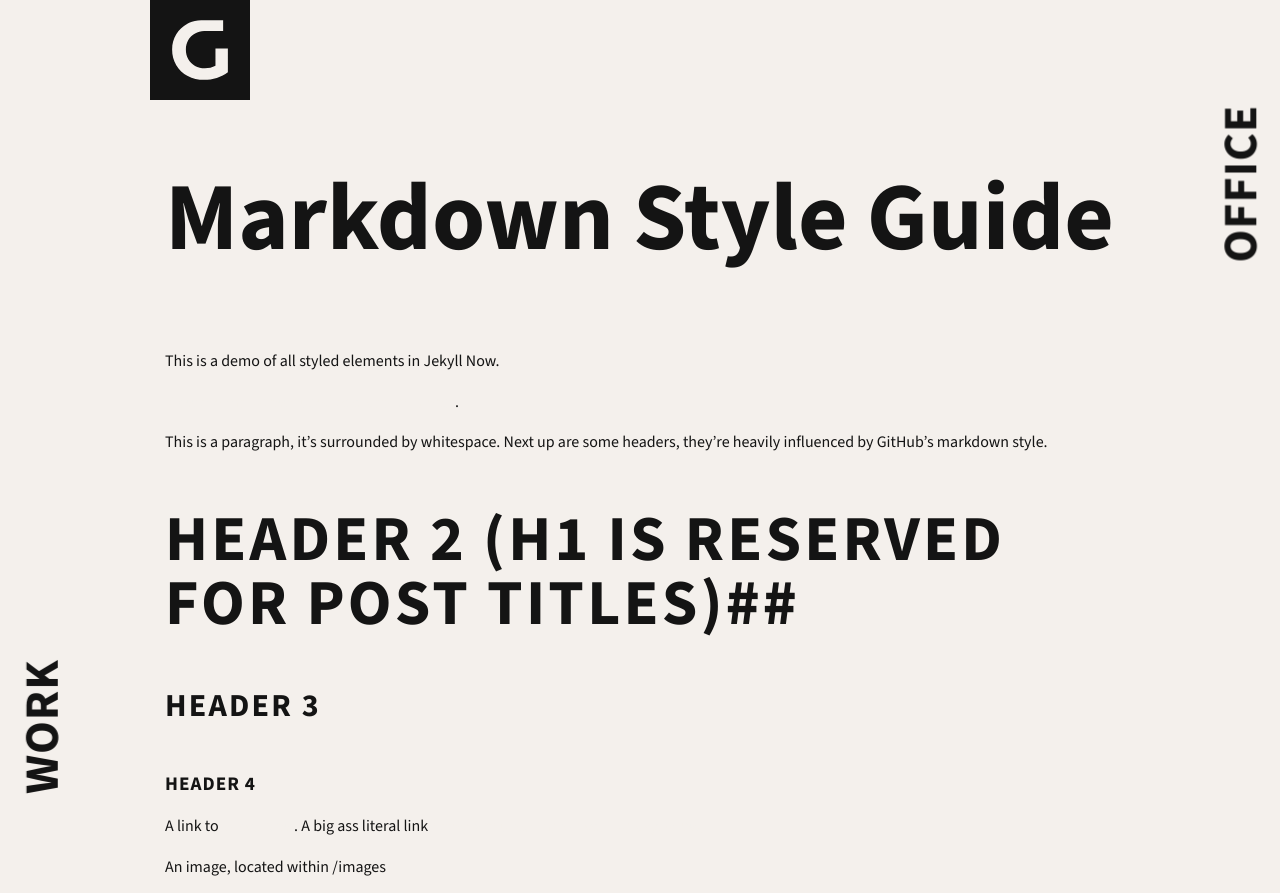
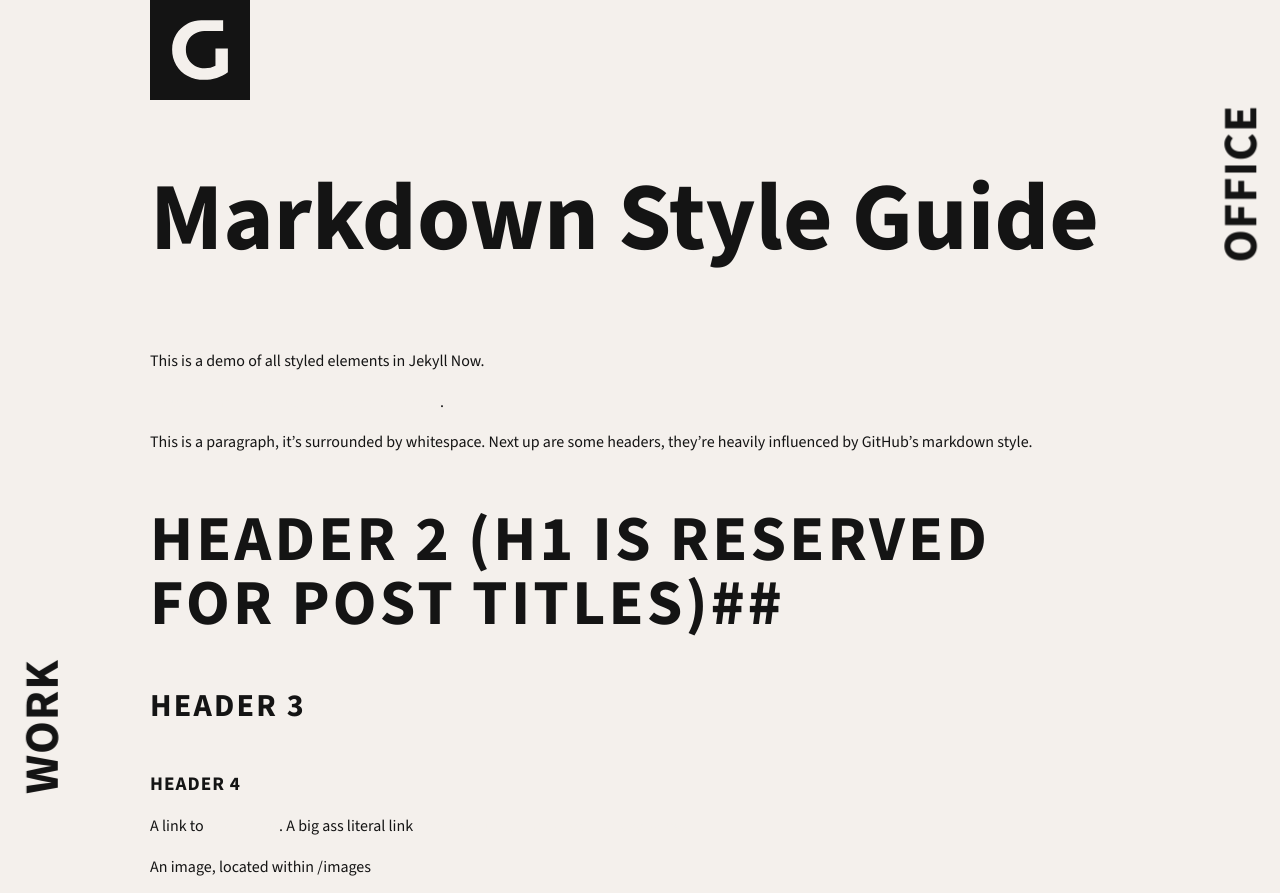
Before and after one commit to mmcdermott18/grey-dev, a Jekyll site: the page built from demo.md, in a window 1280 px wide. Shown: the top 893 px of the page. Built offline with Jekyll 4.4.1, drawn with Linux system fonts in a browser that asks for light colours; grey boxes are pictures that could not be loaded.

Commit message:
Update main.scss

```diff
--- a/_sass/main.scss
+++ b/_sass/main.scss
@@ -102,7 +102,7 @@
 
 body {
   margin: 0;
-  scrollbar-gutter: stable both-edges;
+  // scrollbar-gutter: stable both-edges;
   // overflow-x: hidden;
 }
 
@@ -120,13 +120,13 @@
   height: calc(100dvh - 80px);
   position: relative;
   cursor: pointer;
-  scrollbar-gutter: stable both-edges;
+  // scrollbar-gutter: stable both-edges;
 }
 ::-webkit-scrollbar {
   // width: 0;
 }
 .gallery {
-  scrollbar-gutter: stable both-edges;
+  // scrollbar-gutter: stable both-edges;
   background: url('') no-repeat center center;
   -webkit-background-size: cover;
   -moz-background-size: cover;
```
